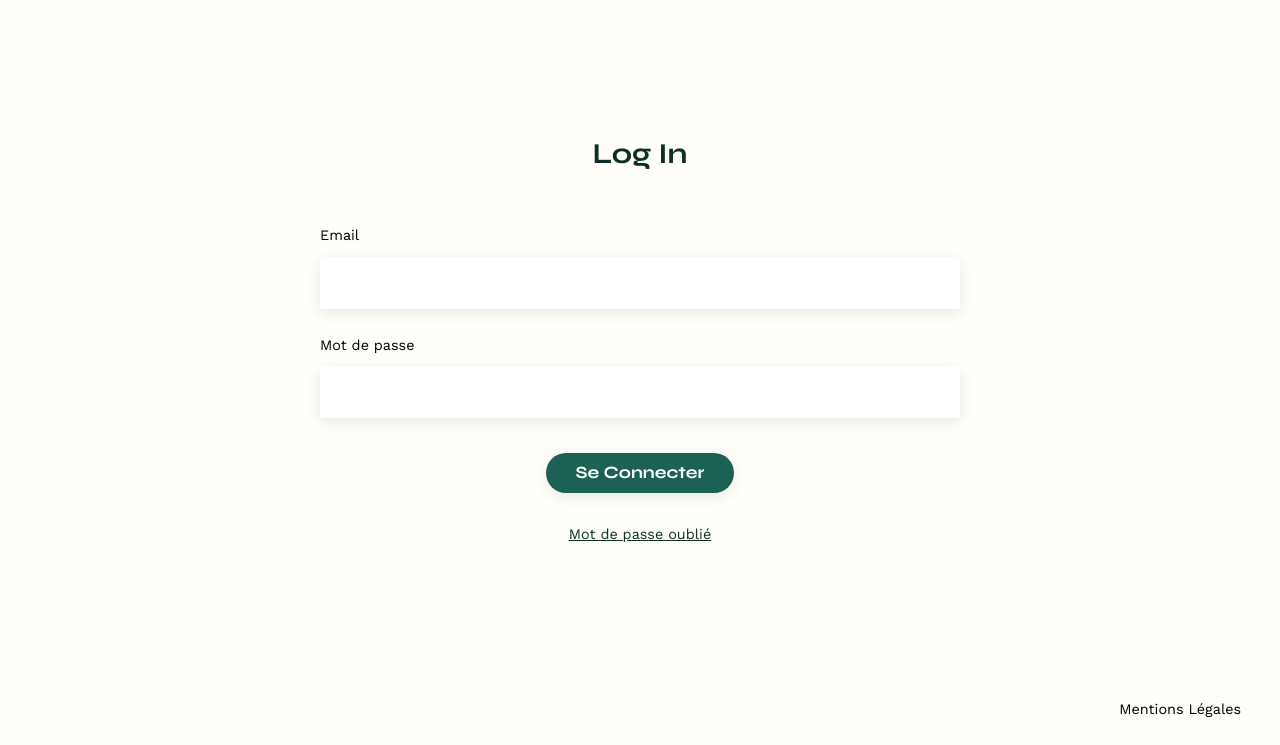
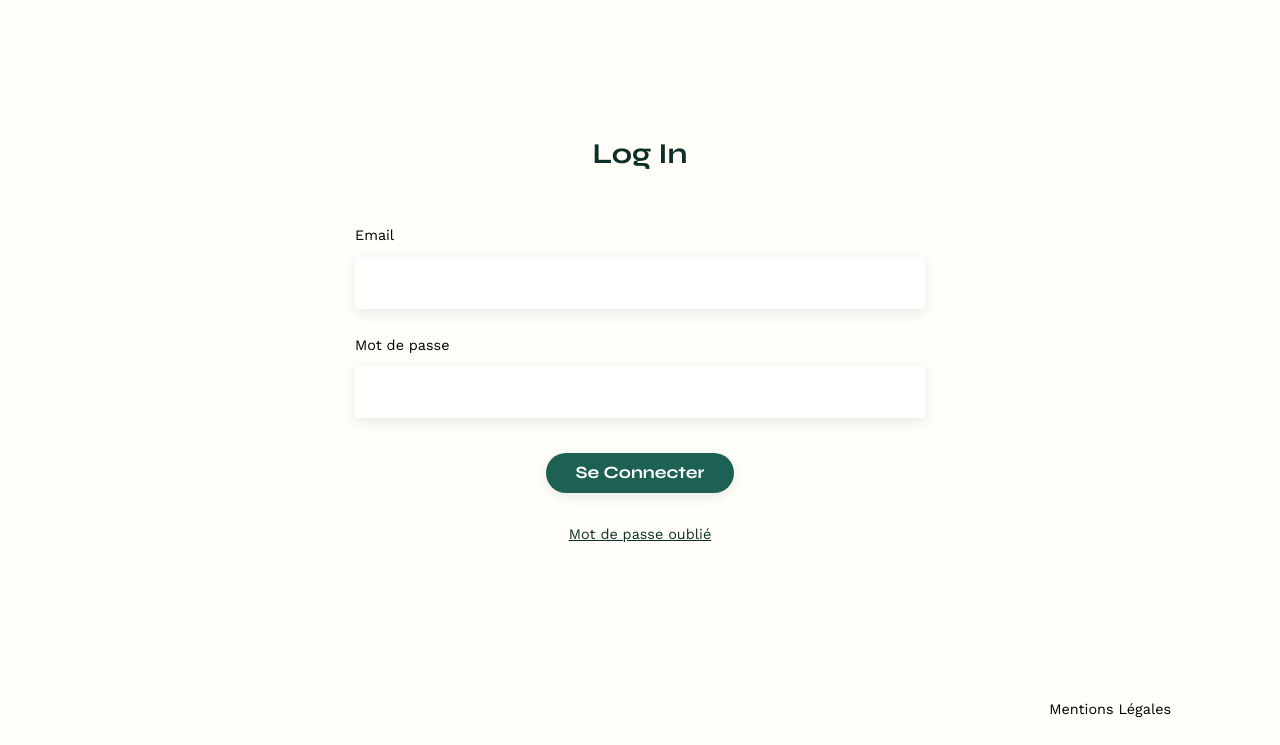
Before and after one commit to SopMI82/P6_SophieBuel, a plain HTML site: page FrontEnd/pages/login.html in a window 1280 px wide. Shown: the part 112-857 px from the top of the page. Drawn offline with nearby package versions, Linux system fonts and the light colour scheme.

Commit message:
corrections CSS
Correction formulaires
Correction marges page login

```diff
--- a/FrontEnd/pages/login.html
+++ b/FrontEnd/pages/login.html
@@ -14,6 +14,7 @@
 </head>
 
 <body>
+	<div class="mainContainer">
 	<header>
 		<h1>Sophie Bluel <span>Architecte d'intérieur</span></h1>
 		<nav>
@@ -47,6 +48,7 @@
 			</ul>
 		</nav>
 	</footer>
+	</div>
 		<script src="../javascript/login.js" defer></script>
 </body>
 
--- a/FrontEnd/sass/main.scss
+++ b/FrontEnd/sass/main.scss
@@ -1,22 +1,22 @@
-@import "./sass/abstracts/functions";
-@import "./sass/abstracts/mixins";
-@import "./sass/abstracts/placeholders";
-@import "./sass/abstracts/variables";
-@import "./sass/base/reset";
-@import "./sass/base/typography";
-@import "./sass/components/carousel";
-@import "./sass/components/popup";
-@import "./sass/components/dropdown";
-@import "./sass/components/buttons";
-@import "./sass/layout/footer";
-@import "./sass/layout/forms";
-@import "./sass/layout/grid";
-@import "./sass/layout/header";
-@import "./sass/layout/navigation";
-@import "./sass/layout/sections";
-@import "./sass/pages/login";
-@import "./sass/pages/home";
-@import "./sass/themes/admin";
-@import "./sass/themes/theme";
-@import "./sass/vendors/bootstrap";
-@import "./sass/vendors/jquery-ui";
+@import "./partials/abstracts/functions";
+@import "./partials/abstracts/mixins";
+@import "./partials/abstracts/placeholders";
+@import "./partials/abstracts/variables";
+@import "./partials/base/reset";
+@import "./partials/base/typography";
+@import "./partials/components/carousel";
+@import "./partials/components/popup";
+@import "./partials/components/dropdown";
+@import "./partials/components/buttons";
+@import "./partials/layout/footer";
+@import "./partials/layout/forms";
+@import "./partials/layout/grid";
+@import "./partials/layout/header";
+@import "./partials/layout/navigation";
+@import "./partials/layout/sections";
+@import "./partials/pages/login";
+@import "./partials/pages/home";
+@import "./partials/themes/admin";
+@import "./partials/themes/theme";
+@import "./partials/vendors/bootstrap";
+@import "./partials/vendors/jquery-ui";
--- a/FrontEnd/sass/partials/layout/_forms.scss
+++ b/FrontEnd/sass/partials/layout/_forms.scss
@@ -9,9 +9,10 @@ label {
     margin: 2em 0 1em 0;
 }
 
-input {
+input, select {
     height: 50px;
     font-size: 1.2em;
+    font-family: $txt-main;
     @include inputOmbre;
 }
 
```
Also changed, not shown: FrontEnd/sass/main.css, 1 other file.
